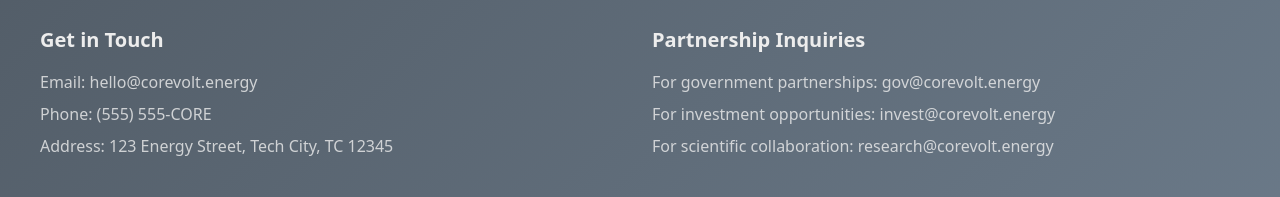
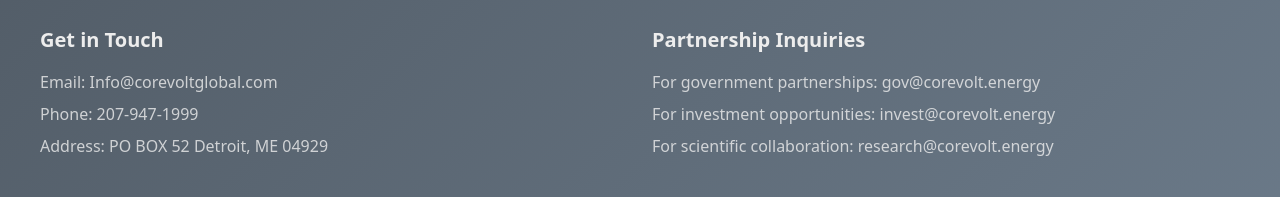
Before and after one commit to redrose4y293/CoreVolt2, a Next.js app: page / in a window 1280 px wide. Shown: the part 9487-9684 px from the top of the page. Built offline with nearby package versions, Linux system fonts and the light colour scheme.

Commit message:
Update contact information in page.tsx

```diff
--- a/src/app/page.tsx
+++ b/src/app/page.tsx
@@ -547,9 +547,9 @@ export default function Home() {
           <div className="space-y-4">
             <h2 className="text-xl font-semibold">Get in Touch</h2>
             <div className="space-y-2">
-              <p className="text-foreground/80">Email: hello@corevolt.energy</p>
-              <p className="text-foreground/80">Phone: (555) 555-CORE</p>
-              <p className="text-foreground/80">Address: 123 Energy Street, Tech City, TC 12345</p>
+              <p className="text-foreground/80">Email: Info@corevoltglobal.com</p>
+              <p className="text-foreground/80">Phone: 207-947-1999</p>
+              <p className="text-foreground/80">Address: PO BOX 52 Detroit, ME 04929</p>
             </div>
           </div>
           <div className="space-y-4">
```
